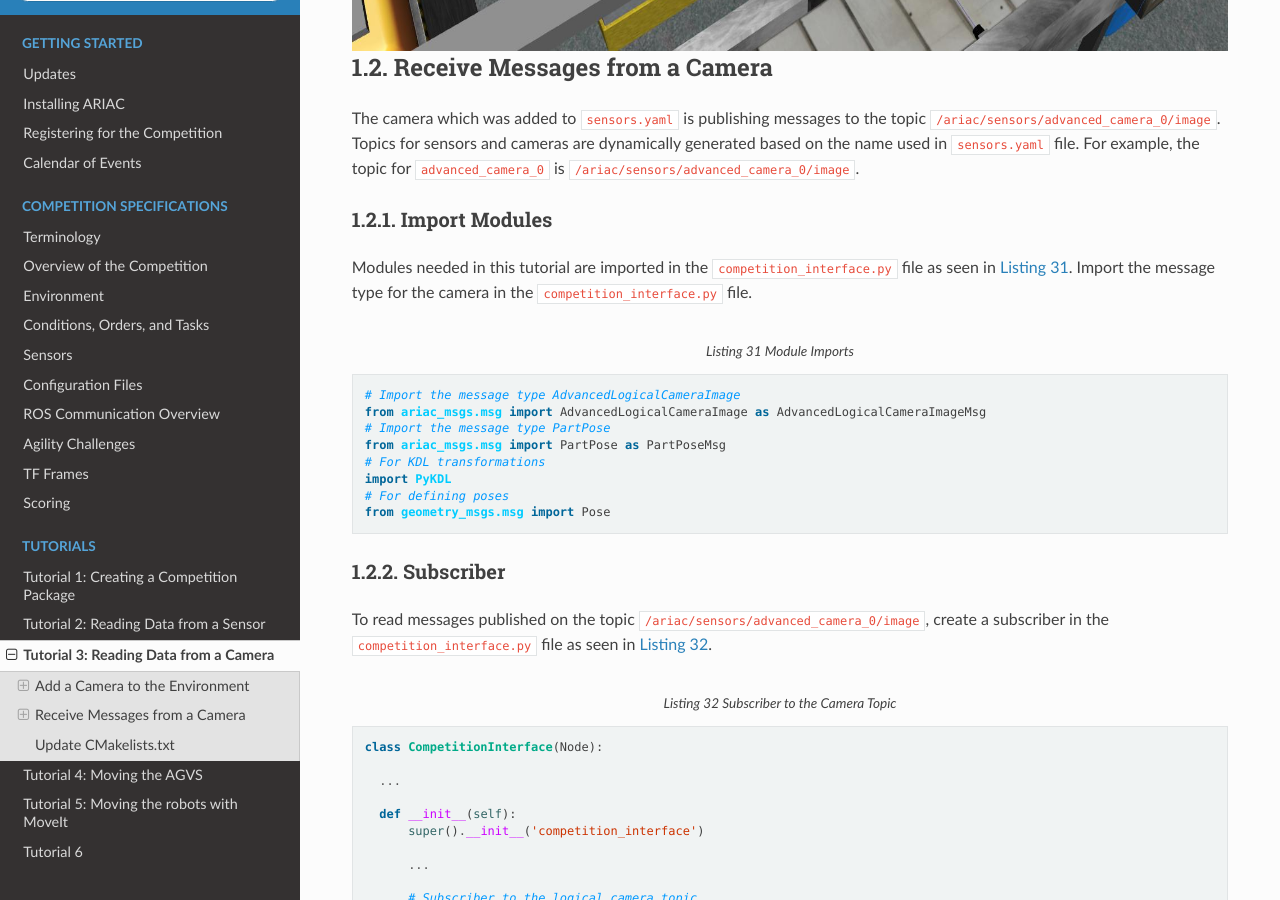
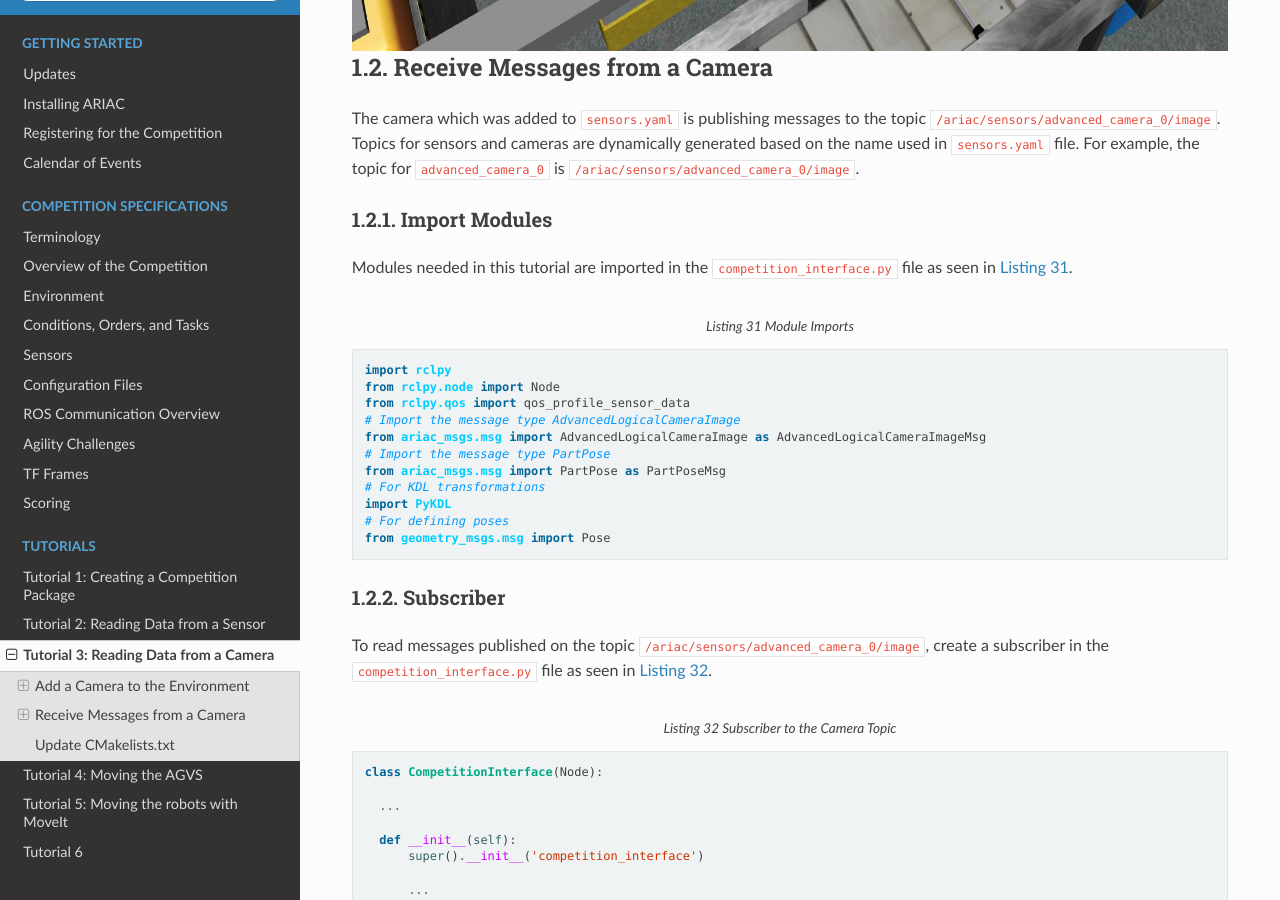
Before and after one commit to usnistgov/ARIAC, a Sphinx documentation site: the page built from docs/tutorials/tutorial_3.rst, in a window 1280 px wide and 900 px high, scrolled down 1636 px. Built offline with Sphinx 7.4.7 and the Read the Docs theme 2.0.0, drawn with Linux system fonts in a browser that asks for light colours.

Commit message:
adding new tutorials

```diff
--- a/docs/tutorials/tutorial_3.rst
+++ b/docs/tutorials/tutorial_3.rst
@@ -72,12 +72,14 @@ The camera which was added to ``sensors.yaml`` is publishing messages to the top
 Import Modules
 ^^^^^^^^^^^^^^
 Modules needed in this tutorial are imported in the ``competition_interface.py`` file as seen in :numref:`import-advanced-camera`.
-Import the message type for the camera in the ``competition_interface.py`` file.
 
 .. code-block:: python
     :caption: Module Imports
     :name: import-advanced-camera
 
+    import rclpy
+    from rclpy.node import Node
+    from rclpy.qos import qos_profile_sensor_data
     # Import the message type AdvancedLogicalCameraImage
     from ariac_msgs.msg import AdvancedLogicalCameraImage as AdvancedLogicalCameraImageMsg
     # Import the message type PartPose
```
